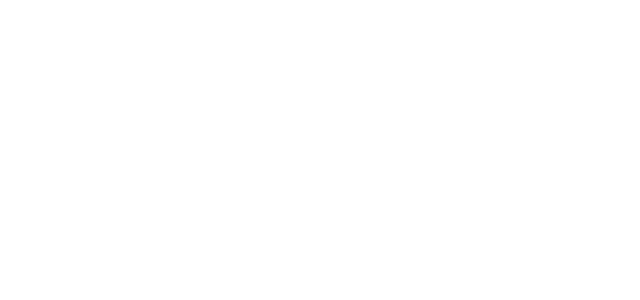
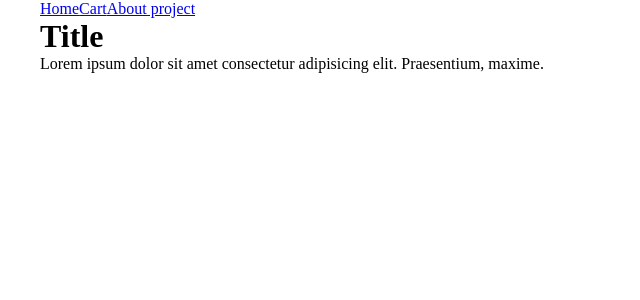
Before and after one commit to Kristian-kodehode/ecommerce-userflow, a React (Vite) app: page /aboutproject in a window 1280 px wide. Before the commit this address had no page. Shown: the top 300 px of the page, without its empty margins (0-640 px from the left). Built offline with nearby package versions, Linux system fonts and the light colour scheme.

Commit message:
Added AboutProject page. no styling

```diff
--- a/src/App.jsx
+++ b/src/App.jsx
@@ -7,6 +7,7 @@
 import Step2 from "./routes/step2/step2.jsx";
 import Step3 from "./routes/step3/step3.jsx";
 import Step4 from "./routes/step4/step4.route.jsx";
+import AboutProject from "./routes/aboutproject/aboutproject";
 
 function App() {
   return (
@@ -16,6 +17,7 @@
         <Route path="/step2" element={<Step2 />} />
         <Route path="/step3" element={<Step3 />} />
         <Route path="/step4" element={<Step4 />} />
+        <Route path="/aboutproject" element={<AboutProject />} />
       </Route>
     </Routes>
   );
--- /dev/null
+++ b/src/routes/aboutproject/aboutproject.jsx
@@ -0,0 +1,14 @@
+const AboutProject = () => {
+  return (
+    <>
+      <h1>Title</h1>
+
+      <p>
+        Lorem ipsum dolor sit amet consectetur adipisicing elit. Praesentium,
+        maxime.
+      </p>
+    </>
+  );
+};
+
+export default AboutProject;
--- a/src/routes/navigation/navigation.jsx
+++ b/src/routes/navigation/navigation.jsx
@@ -1,13 +1,13 @@
 import React from "react";
 import { Link } from "react-router-dom";
-import Step1 from "../step1/step1";
+import("./navigation.module.css");
 
 const Navigation = () => {
   return (
     <nav>
       <Link to="/">Home</Link>
       <Link to="/step2">Cart</Link>
-      <h3>nav3</h3>
+      <Link to="/aboutproject">About project</Link>
     </nav>
   );
 };
--- a/src/routes/step1/step1.jsx
+++ b/src/routes/step1/step1.jsx
@@ -1,6 +1,6 @@
 import React, { useState, useEffect } from "react";
 import { Link } from "react-router-dom";
-import styles from "./Step1.module.css";
+import styles from "./step1.module.css";
 
 const Step1 = () => {
   const [products, setProducts] = useState([]);
```
Also changed, not shown: src/routes/aboutproject/aboutproject.module.css (added).
